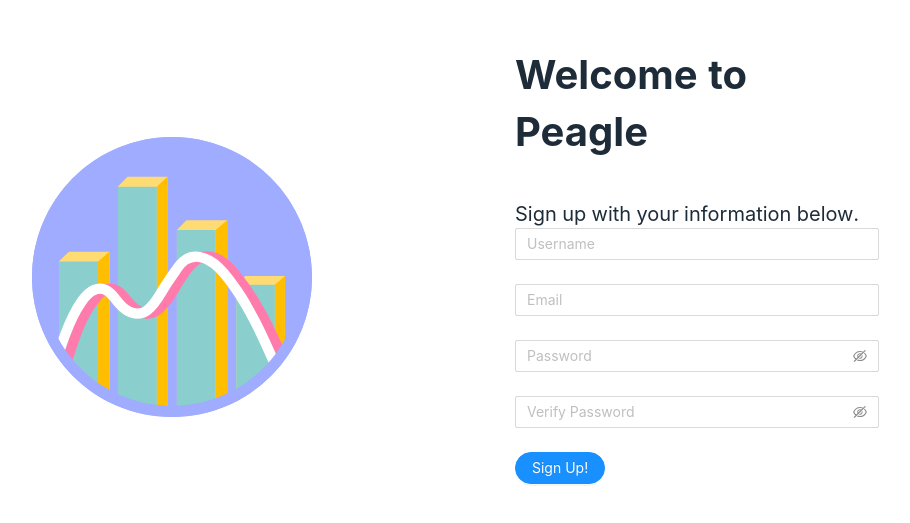
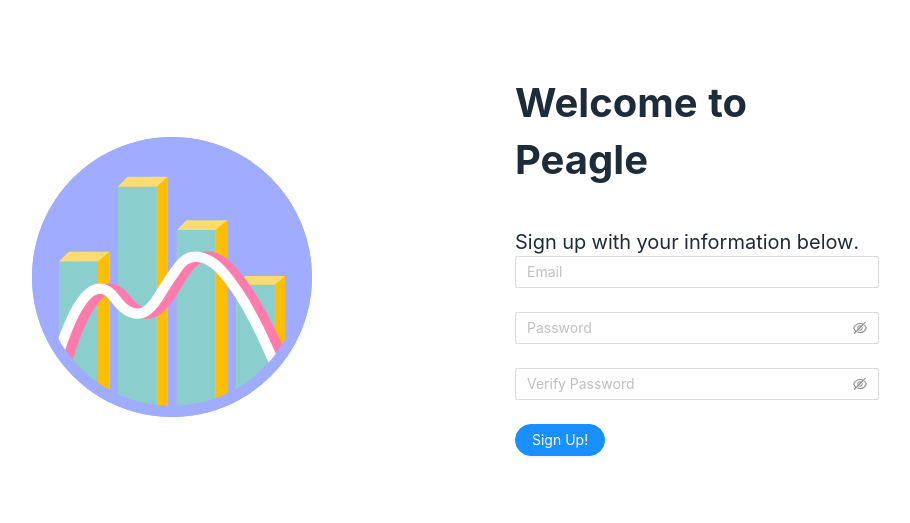
Before and after one commit to herbwang16/daml-dashboard, a React (Create React App) app: page /signup in a window 1280 px wide. Shown: the part 103-626 px from the top of the page, without its empty margins (258-1168 px from the left). Built offline with nearby package versions, Linux system fonts and the light colour scheme.

Commit message:
Register Fix

```diff
--- a/src/api/api.js
+++ b/src/api/api.js
@@ -124,4 +124,15 @@ export const DeleteChart = async(token, id) => {
 	return data;
 }
 
-export default { Register, Login, Logout, LogoutAll, ReadUser, CreateDashboard, GetDashboards, CreateChart, UpdateChart, GetCharts, DeleteChart };
+export const PostData = async(token, dataObj) => {
+	const { data } = await client.post(`/data`, dataObj,
+	{
+		headers: {
+			'Authorization': `Bearer ${token}`
+		}
+	});
+	console.log(data);
+	return data;
+}
+
+export default { Register, Login, Logout, LogoutAll, ReadUser, CreateDashboard, GetDashboards, CreateChart, UpdateChart, GetCharts, DeleteChart, PostData };
--- a/src/components/auth/SignUp.js
+++ b/src/components/auth/SignUp.js
@@ -1,84 +1,71 @@
-import React from 'react';
-import { Form, Input, Button, Checkbox } from 'antd';
-import { Row, Col, Divider, Space } from 'antd';
-import { withRouter } from 'react-router-dom';
-import { Register as register} from '../../api/api';
+import React from "react";
+import { Form, Input, Button, Checkbox } from "antd";
+import { Row, Col, Divider, Space } from "antd";
+import { withRouter } from "react-router-dom";
+import { Register as register } from "../../api/api";
 import "../../css/Landing.css";
 import "antd/dist/antd.css";
 
-
 const layout = {
   labelCol: {
-    span: 0
+    span: 0,
   },
   wrapperCol: {
-    span: 24
+    span: 24,
   },
 };
 const tailLayout = {
   wrapperCol: {
-    span: 24
+    span: 24,
   },
 };
 
-
-
-
 class SignUp extends React.Component {
-
   state = {
     username: "root",
     email: "email",
     password: "pass",
-        passwordV: "passV"
-    }
+    passwordV: "passV",
+  };
 
-
-    onFinish = ()  => {
+  onFinish = () => {
     if (this.state.password !== this.state.passwordV) {
       alert("Passwords must match!");
-        }
-        else {
-            register(this.state.username, this.state.password)
-                .then(data => {
-                    localStorage.setItem('token', data.token);
-                    this.props.history.push('/home');
+    } else {
+      console.log(this.state.email);
+      register(this.state.email, this.state.password)
+        .then((data) => {
+          localStorage.setItem("token", data.token);
+          this.props.history.push("/home");
         })
-                .catch(err => console.log(err));
+        .catch((err) => console.log(err));
     }
   };
 
-    onChangeUsername = e => {
+  onChangeEmail = (e) => {
     this.setState({
-            username: e.target.value
+      email: e.target.value,
     });
-    }
+  };
 
-    onChangeEmail = e => {
+  onChangePassword = (e) => {
     this.setState({
-            username: e.target.value
+      password: e.target.value,
     });
-    }
+  };
+  onChangePasswordV = (e) => {
+    this.setState({
+      passwordV: e.target.value,
+    });
+  };
 
-    onChangePassword = e => {
-        this.setState({
-            password: e.target.value
-        });
-    }
-    onChangePasswordV = e => {
-        this.setState({
-            passwordV: e.target.value
-        });
-    }
-
-    onFinishFailed = errorInfo => {
-        console.log('Failed:', errorInfo);
+  onFinishFailed = (errorInfo) => {
+    console.log("Failed:", errorInfo);
   };
 
   render() {
     return (
       <>
-
         <div>
           <p class="maintext">Welcome to Peagle</p>
           <p class="secondarytext">Sign up with your information below.</p>
@@ -87,35 +74,20 @@ class SignUp extends React.Component {
         <Form
           {...layout}
           name="basic"
-                onFinish = {this.onFinish}
-                onFinishFailed = {this.onFinishFailed}
+          onFinish={this.onFinish}
+          onFinishFailed={this.onFinishFailed}
         >
-                <Form.Item
-                    name="username"
-                    rules={[
-                    {
-                        required: true,
-                        message: 'Username required.',
-                    },
-                    ]}
-                    onChange={this.onChangeUsername}
-
-                >
-                    <Input placeholder='Username'/>
-                </Form.Item>
-
           <Form.Item
             name="email"
             rules={[
               {
                 required: true,
-                        message: 'Email required.',
+                message: "Email required.",
               },
             ]}
             onChange={this.onChangeEmail}
-
           >
-                    <Input placeholder='Email'/>
+            <Input placeholder="Email" />
           </Form.Item>
 
           <Form.Item
@@ -123,13 +95,12 @@ class SignUp extends React.Component {
             rules={[
               {
                 required: true,
-                    message: 'Password required.',
+                message: "Password required.",
               },
             ]}
             onChange={this.onChangePassword}
-
           >
-                    <Input.Password placeholder='Password' class="form-input"/>
+            <Input.Password placeholder="Password" class="form-input" />
           </Form.Item>
 
           <Form.Item
@@ -137,29 +108,32 @@ class SignUp extends React.Component {
             rules={[
               {
                 required: true,
-                    message: 'Password verification required.',
+                message: "Password verification required.",
               },
             ]}
             onChange={this.onChangePasswordV}
-
           >
-                    <Input.Password placeholder='Verify Password' class="form-input"/>
+            <Input.Password placeholder="Verify Password" class="form-input" />
           </Form.Item>
 
           <Form.Item {...tailLayout}>
             <div class="tail">
               <Space>
-                            <Button type="primary" htmlType="submit" size="medium"  shape="round" class="submit-button">
+                <Button
+                  type="primary"
+                  htmlType="submit"
+                  size="medium"
+                  shape="round"
+                  class="submit-button"
+                >
                   Sign Up!
                 </Button>
-
               </Space>
             </div>
           </Form.Item>
         </Form>
-
       </>
-        )
+    );
   }
 }
 
--- a/src/components/widgetSelection/WidgetDataEntry.js
+++ b/src/components/widgetSelection/WidgetDataEntry.js
@@ -6,7 +6,6 @@ import { DownOutlined } from "@ant-design/icons";
 import { Context } from "../context/Context";
 
 // import widgets
-import WidgetModal from "../widgetSelection/WidgetModal";
 import SimpleLineChart from "../widgets/SimpleLineChart";
 import SimpleBarChart from "../widgets/SimpleBarChart";
 import BubbleChart from "../widgets/BubbleChart";
@@ -24,6 +23,7 @@ import SimpleRadialBarChart from "../widgets/SimpleRadialBarChart";
 
 // Import data processing tools
 import { processFile } from "../../tools/dataHandling/csvHandling";
+import { PostData } from "../../api/api";
 import * as XLSX from "xlsx";
 
 const widgets = [
@@ -159,12 +159,14 @@ class WidgetDataEntry extends React.PureComponent {
   };
 
 
-//what the customrequest calls, works for both xlsx and csv
+//what the customrequest calls, works for both xlsx and csv DOES ASYNC MAKE SENSE HERE?
    onFileChange({ file, onSuccess }) {
     console.log(file);
+    let fileName = file['name']
     let workBook = null;
     let jsonHeaderData = null;
     let jsonContentData = null;
+
     const reader = new FileReader();
     reader.onload = (event) => {
       const data = reader.result;
@@ -182,18 +184,22 @@ class WidgetDataEntry extends React.PureComponent {
         initial[name] = XLSX.utils.sheet_to_json(sheet);
         return initial;
       }, {});
-      var headerData = Object.values(jsonHeaderData)[0];
-      var contentData = Object.values(jsonContentData)[0];
-      var headers = headerData[0];
+
+      let headers = Object.values(jsonHeaderData)[0][0];
+      let content = Object.values(jsonContentData)[0];
       console.log(headers);
-      let content = contentData;
       console.log(content);
+
+      PostData({title: fileName, file_data: content})
+
       this.setState({
         processedFile: {content, headers},
         axes: { x: headers[0], y: headers[1] }
       });
       const dataProps = { data: content, ...this.state.axes };
       this.props.onReceiveDataProps(dataProps);
+
+      // what is this for ?
       onSuccess("done", file);
     }
 
```
Lines whose indentation alone changed are shown as unchanged.
